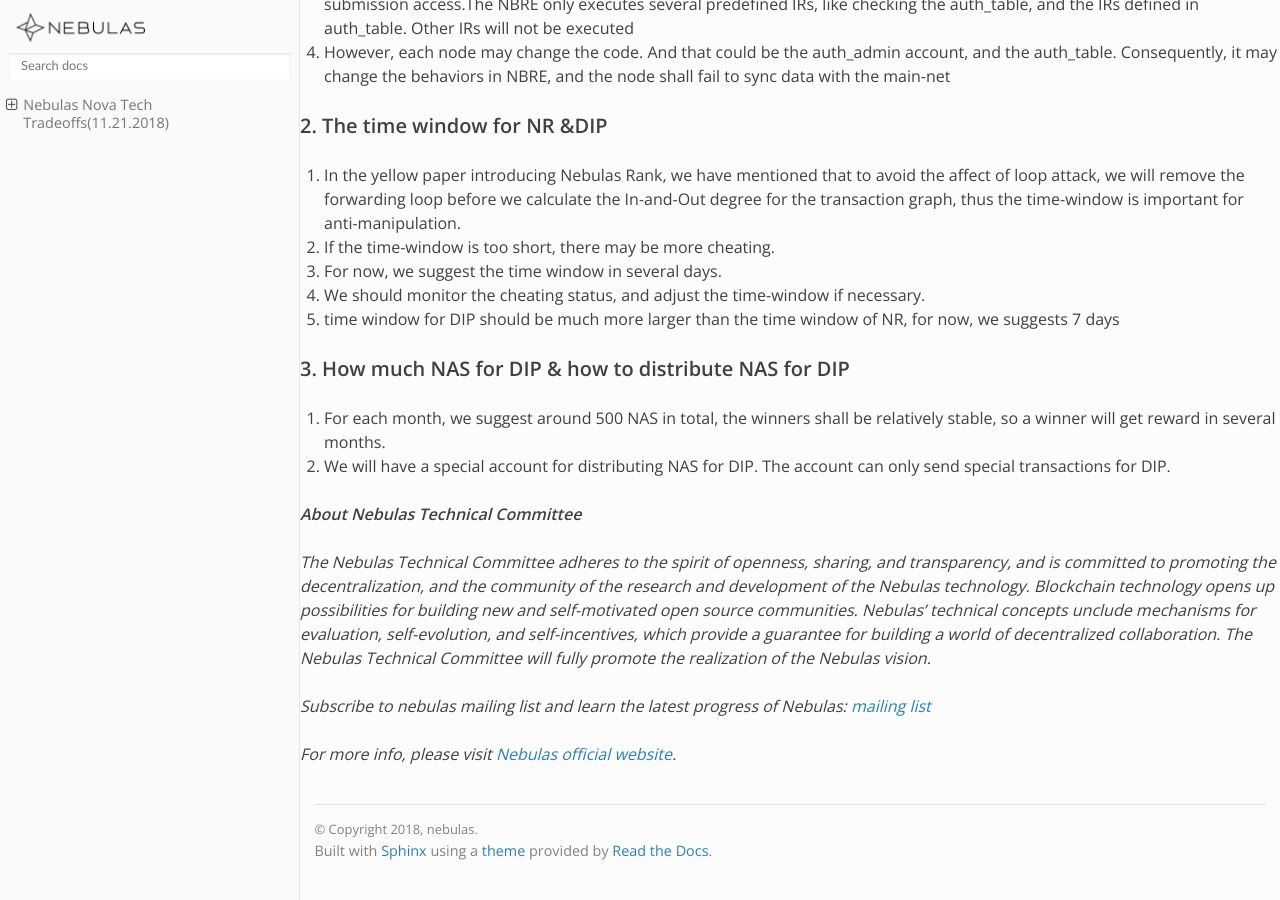
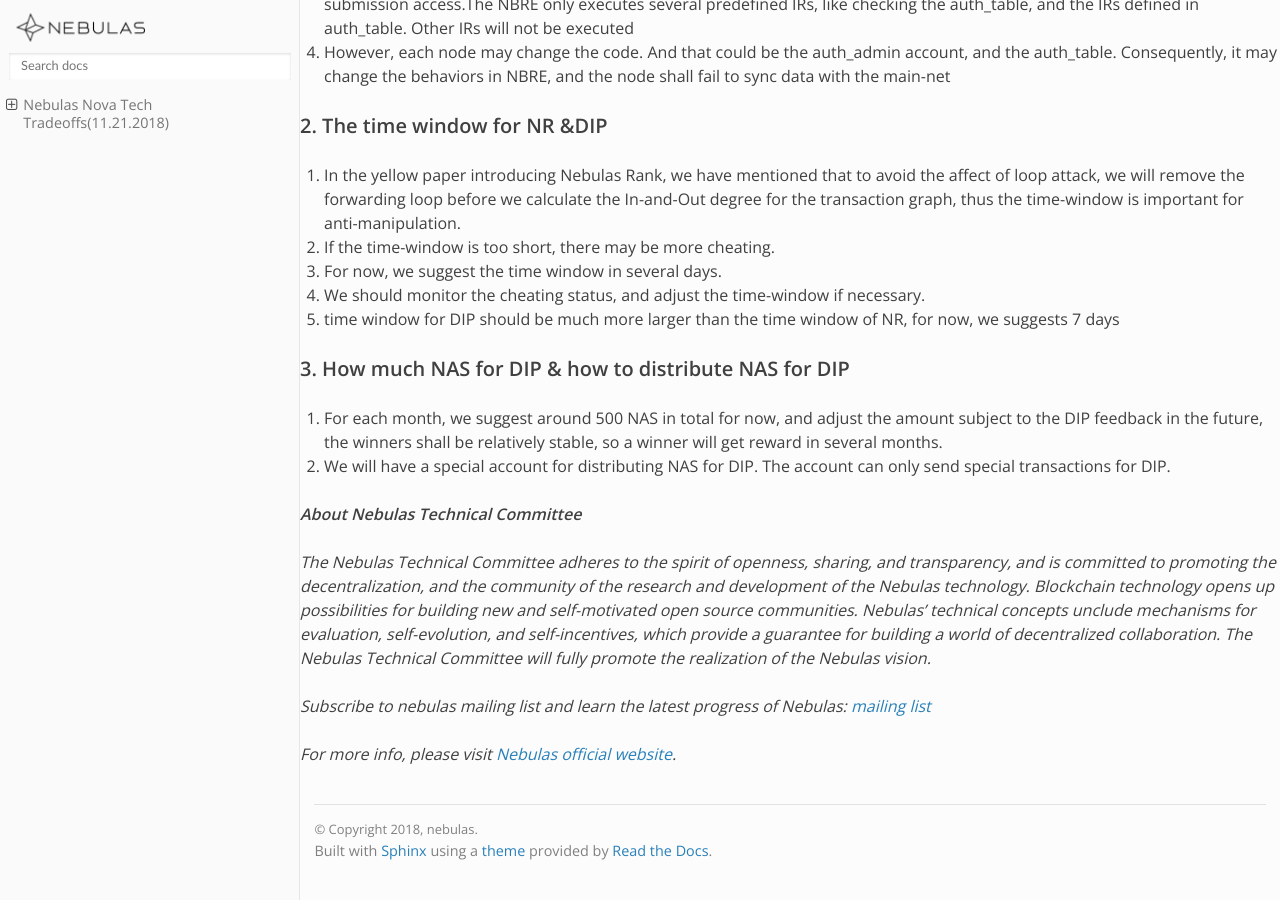
Before and after one commit to nebulasio/nebdocs, a Sphinx documentation site: the page built from docs/go-nebulas/nebulas-technical-committee/meeting-mins/meeting-mins-1.md, in a window 1280 px wide and 900 px high, scrolled down 566 px. Built offline with Sphinx 7.4.7 and the Read the Docs theme 2.0.0, drawn with Linux system fonts in a browser that asks for light colours; pages that are not in the unit, such as notebooks, are missing from menus.

Commit message:
Update meeting-mins-1.md

```diff
--- a/docs/go-nebulas/nebulas-technical-committee/meeting-mins/meeting-mins-1.md
+++ b/docs/go-nebulas/nebulas-technical-committee/meeting-mins/meeting-mins-1.md
@@ -20,7 +20,7 @@
 5. time window for DIP should be much more larger than the time window of NR, for now, we suggests 7 days
 
 ### 3. How much NAS for DIP & how to distribute NAS for DIP
-1. For each month, we suggest around 500 NAS in total, the winners shall be relatively stable, so a winner will get reward in several months.
+1. For each month, we suggest around 500 NAS in total for now, and adjust the amount subject to the DIP feedback in the future,  the winners shall be relatively stable, so a winner will get reward in several months.
 2. We will have a special account for distributing NAS for DIP. The account can only send special transactions for DIP.
 
 ***About Nebulas Technical Committee***
```
